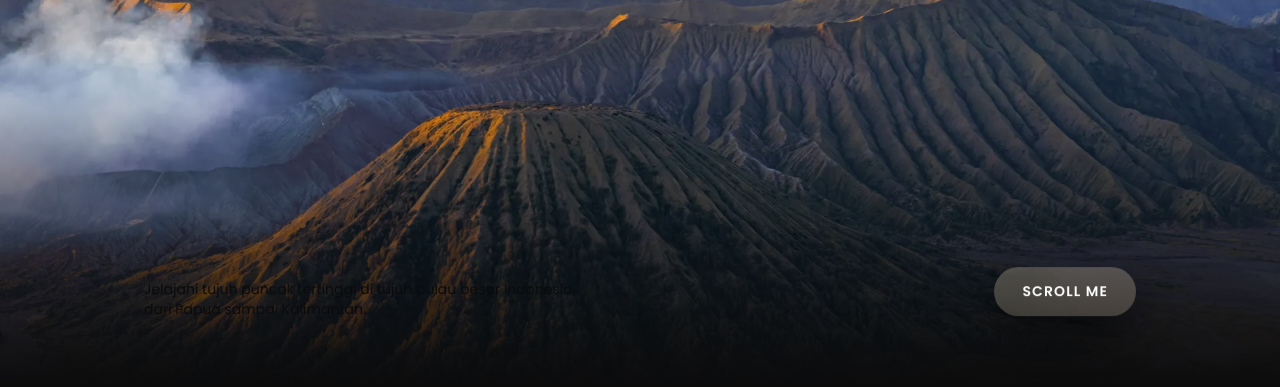
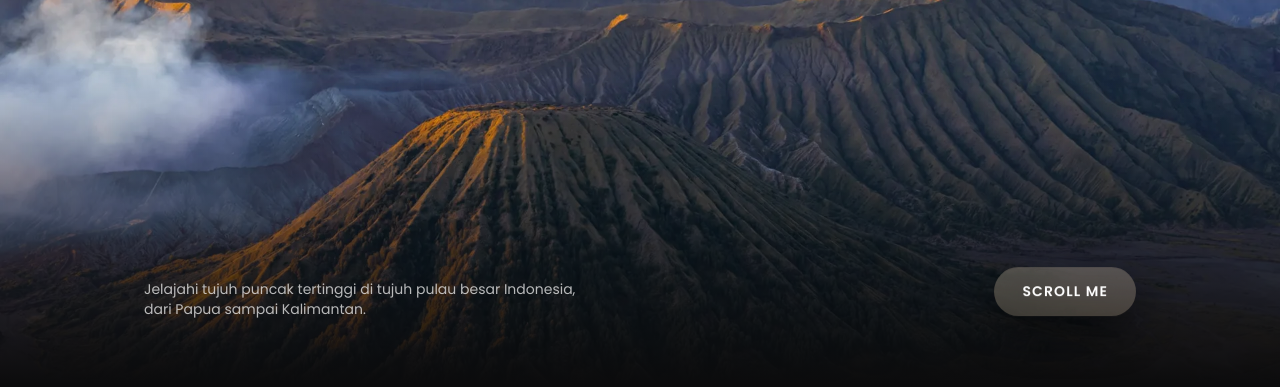
Before and after one commit to mf-fakih/7summit, a website: page index.html in a window 1280 px wide. Shown: the part 413-800 px from the top of the page. Drawn offline with Linux system fonts and the light colour scheme; a web font is replaced by a local one.

Commit message:
text in hero

```diff
--- a/index.html
+++ b/index.html
@@ -129,7 +129,7 @@
       <div class="absolute inset-x-0 bottom-0 h-2/5 bg-gradient-to-b from-transparent to-base"></div>
 
       <div class="intro absolute inset-x-0 bottom-16 flex flex-col gap-6 px-6 sm:flex-row sm:items-center sm:justify-between md:px-36" style="--i:3; --x:-40px; --y:0">
-        <p class="max-w-md text-sm text-white/70 md:text-base">
+        <p class="max-w-md text-sm text-white/70 md:text-white">
           Jelajahi tujuh puncak tertinggi di tujuh pulau besar Indonesia, dari Papua sampai Kalimantan.
         </p>
 
```
